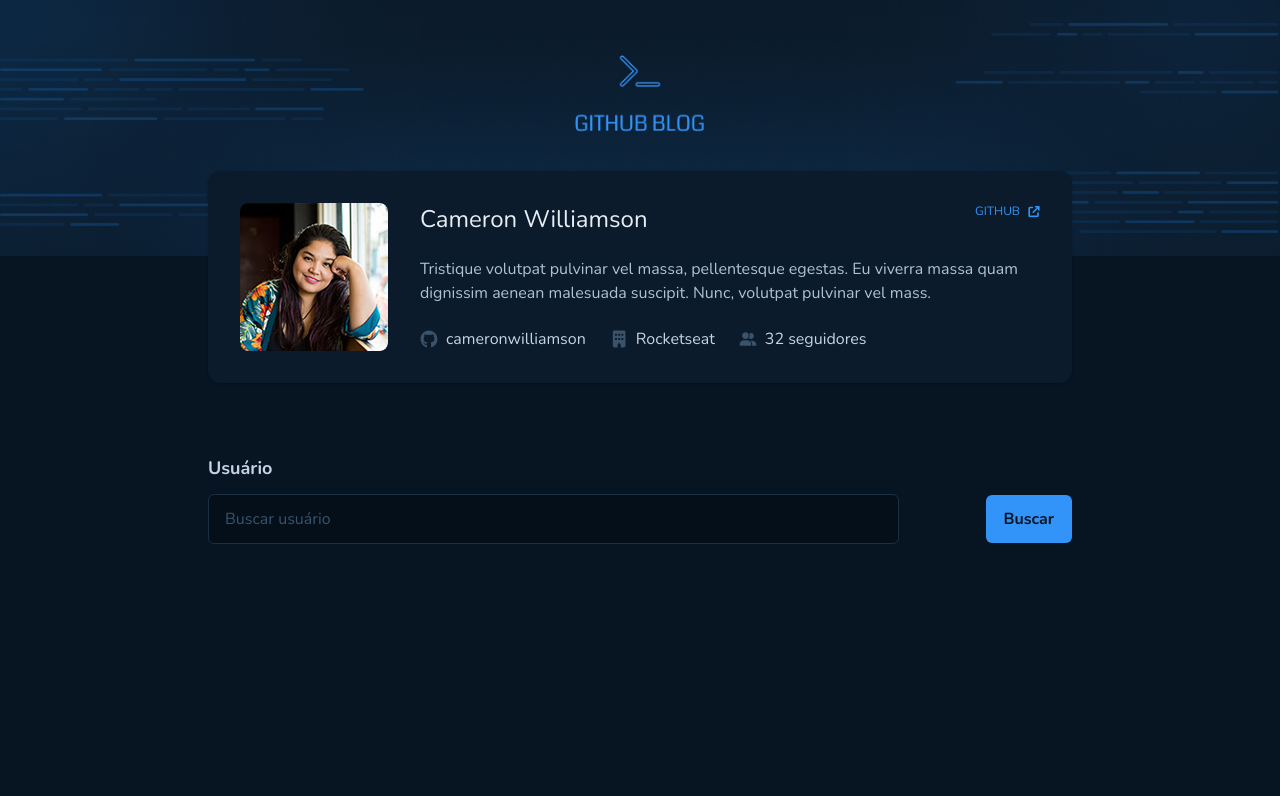
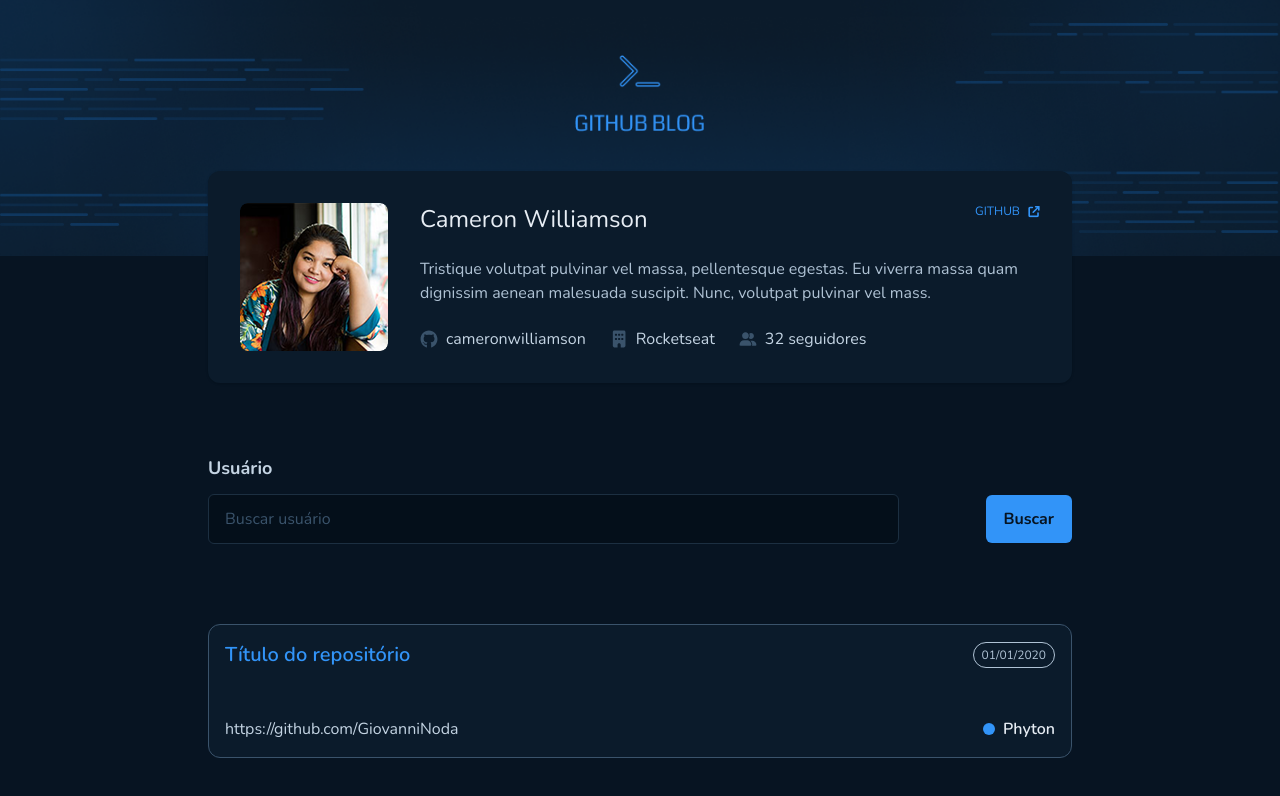
Before and after one commit to GiovanniNoda/github-api-project, a React (Vite) app: page / in a window 1280 px wide. Shown: the top 796 px of the page. Built offline with nearby package versions, Linux system fonts and the light colour scheme.

Commit message:
Repository.tsx

```diff
--- /dev/null
+++ b/src/components/Repository.tsx
@@ -0,0 +1,21 @@
+export function Repository() {
+    return (
+        <a href="https://github.com/GiovanniNoda/projeto-cdz" target="_blank" className="bg-blue-dark-100 max-w-[864px] w-full flex flex-col rounded-xl p-4 border border-gray-400 cursor-pointer gap-12 hover:scale-105 transition ease-in">
+            <div className="flex w-full justify-between items-center">
+                <h3 className="text-blue text-xl font-semibold">Título do repositório</h3>
+
+                <span className="bg-transparent border border-gray-200 text-gray-200 text-xs px-2 py-1 rounded-4xl">01/01/2020</span>
+            </div>
+
+            <div className="flex justify-between items-center">
+                <a href="https://github.com/GiovanniNoda" target="_blank" className="text-gray-100 hover:text-purple-600 hover:underline">https://github.com/GiovanniNoda</a>
+
+                <div className="flex items-center gap-2">
+                    <div className="w-[12px] h-[12px] rounded-[50%] bg-blue"></div>
+
+                    <h6 className="text-white font-semibold">Phyton</h6>
+                </div>
+            </div>
+        </a>
+    )
+}
--- a/src/components/Search.tsx
+++ b/src/components/Search.tsx
@@ -1,6 +1,6 @@
 export function Search() {
     return (
-        <form className="max-w-[864px] w-full">
+        <form className="max-w-[864px] w-full mb-20">
             <fieldset>
                 <legend className="text-[18px] text-gray-100 mb-3 font-bold">Usuário</legend>
 
--- a/src/pages/Home.tsx
+++ b/src/pages/Home.tsx
@@ -1,5 +1,6 @@
 import { ProfileInfo } from "../components/ProfileInfo"
 import { Search } from "../components/Search"
+import { Repository } from "../components/Repository"
 
 export function Home() {
     return (
@@ -7,6 +8,8 @@
            <ProfileInfo />
 
            <Search />
+
+           <Repository />
         </main>
     )
 }
```
